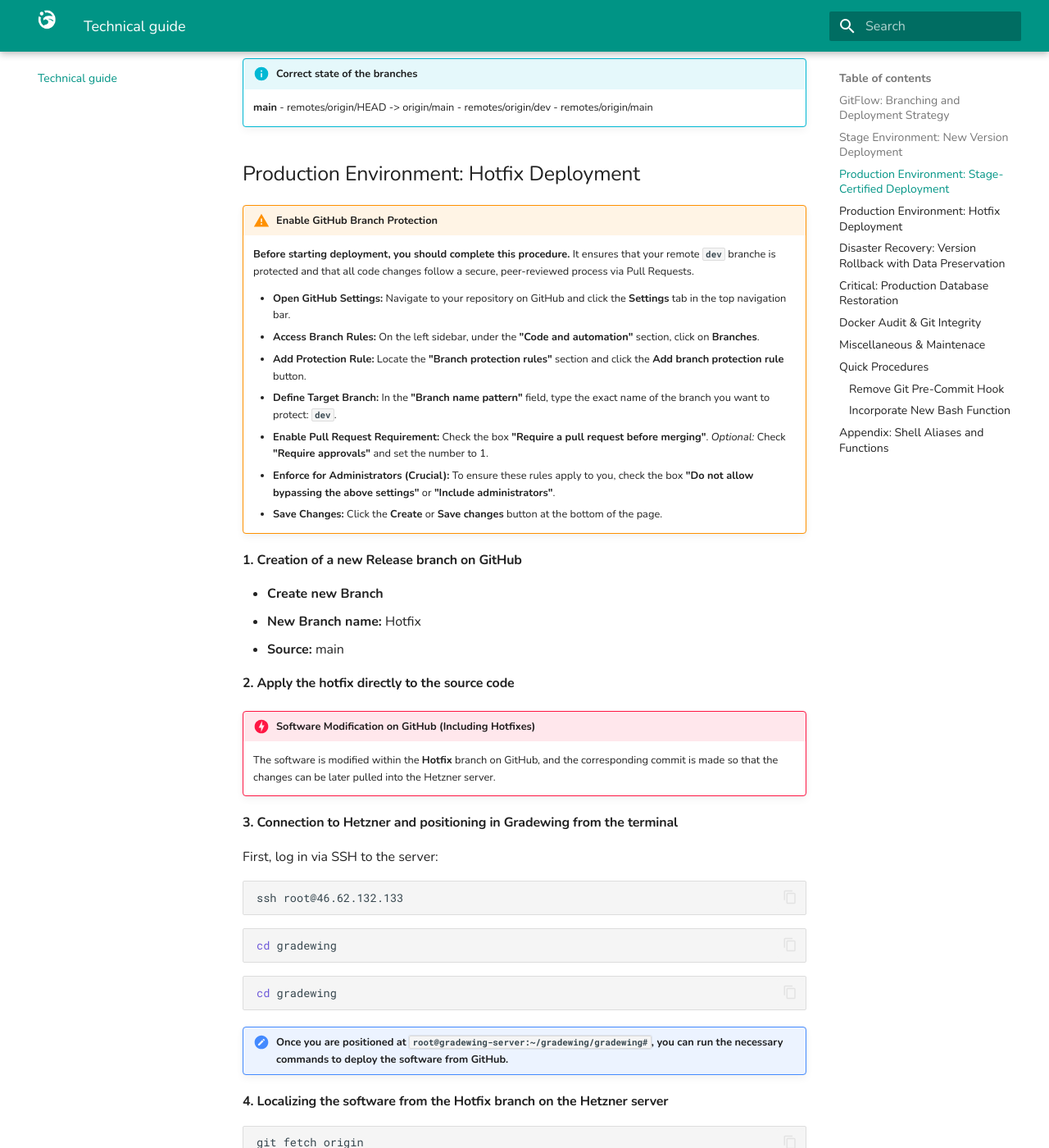
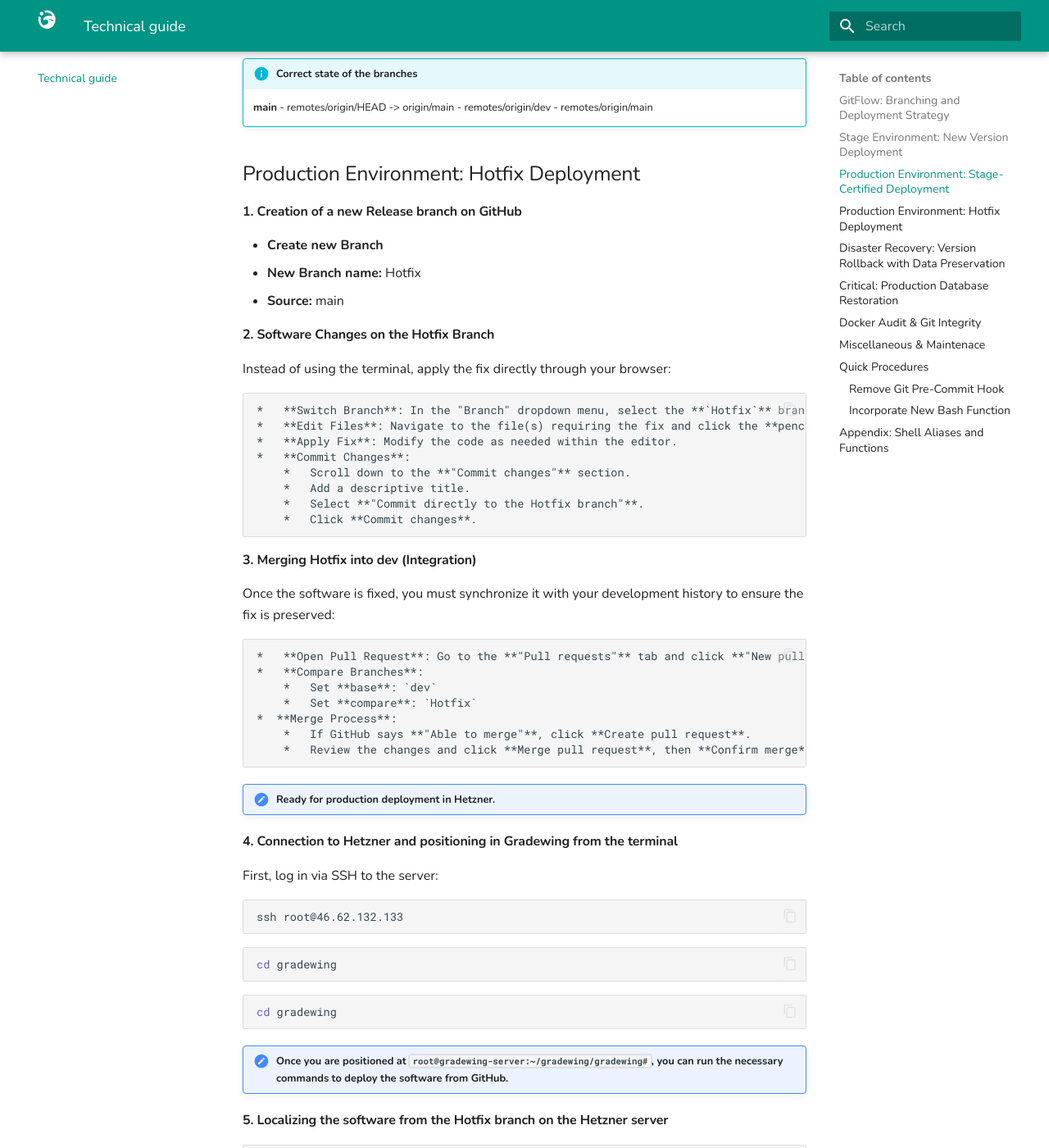
Before and after one commit to pablopenlop/gradewing_guide, an MkDocs documentation site: the page built from docs/other.md, in a window 1280 px wide and 1400 px high, scrolled down 5656 px. Shown: the whole window at 82% size. Built offline with MkDocs 1.6.1 and Material for MkDocs 9.7.7, drawn with Linux system fonts in a browser that asks for light colours; some of the changed text lies outside the part shown.

Commit message:
Update other.md

````diff
--- a/docs/other.md
+++ b/docs/other.md
@@ -211,35 +211,40 @@ git branch -a				# -- VERIFICATION
 
 ## Production Environment: Hotfix Deployment
 
-!!! warning "Enable GitHub Branch Protection"
-    **Before starting deployment, you should complete this procedure.** It ensures that your remote **`dev`** branche is protected and that all code changes follow a secure, peer-reviewed process via Pull Requests.
-
-    *   **Open GitHub Settings:**
-        Navigate to your repository on GitHub and click the **Settings** tab in the top navigation bar.
-    *   **Access Branch Rules:**
-        On the left sidebar, under the **"Code and automation"** section, click on **Branches**.
-    *   **Add Protection Rule:**
-        Locate the **"Branch protection rules"** section and click the **Add branch protection rule** button.
-    *   **Define Target Branch:**
-        In the **"Branch name pattern"** field, type the exact name of the branch you want to protect: **`dev`**.
-    *   **Enable Pull Request Requirement:**
-        Check the box **"Require a pull request before merging"**.
-        *Optional:* Check **"Require approvals"** and set the number to 1.
-    *   **Enforce for Administrators (Crucial):**
-        To ensure these rules apply to you, check the box **"Do not allow bypassing the above settings"** or **"Include administrators"**.
-    *   **Save Changes:**
-        Click the **Create** or **Save changes** button at the bottom of the page.
-
 #### 1. Creation of a new Release branch on GitHub
 *   **Create new Branch**
 *   **New Branch name:** Hotfix
 *   **Source:** main
 
-#### 2. Apply the hotfix directly to the source code
-!!! danger "Software Modification on GitHub (Including Hotfixes)"
-    The software is modified within the **Hotfix** branch on GitHub, and the corresponding commit is made so that the changes can be later pulled into the Hetzner server.
+#### 2. Software Changes on the **Hotfix** Branch
 
-#### 3. Connection to Hetzner and positioning in Gradewing from the terminal
+Instead of using the terminal, apply the fix directly through your browser:
+
+    *   **Switch Branch**: In the "Branch" dropdown menu, select the **`Hotfix`** branch.
+    *   **Edit Files**: Navigate to the file(s) requiring the fix and click the **pencil icon** (*Edit this file*).
+    *   **Apply Fix**: Modify the code as needed within the editor.
+    *   **Commit Changes**:
+        *   Scroll down to the **"Commit changes"** section.
+        *   Add a descriptive title.
+        *   Select **"Commit directly to the Hotfix branch"**.
+        *   Click **Commit changes**.
+
+#### 3. Merging **Hotfix** into **dev** (Integration)
+
+Once the software is fixed, you must synchronize it with your development history to ensure the fix is preserved:
+
+    *   **Open Pull Request**: Go to the **"Pull requests"** tab and click **"New pull request"**.
+    *   **Compare Branches**:
+        *   Set **base**: `dev`
+        *   Set **compare**: `Hotfix`
+    *  **Merge Process**:
+        *   If GitHub says **"Able to merge"**, click **Create pull request**.
+        *   Review the changes and click **Merge pull request**, then **Confirm merge**.
+
+!!! note " Ready for production deployment in Hetzner."
+
+
+#### 4. Connection to Hetzner and positioning in Gradewing from the terminal
 
 First, log in via SSH to the server:
 ```bash
@@ -254,7 +259,7 @@ cd gradewing
 
 !!! note "Once you are positioned at `root@gradewing-server:~/gradewing/gradewing#`, you can run the necessary commands to deploy the software from GitHub."
 
-#### 4. Localizing the software from the Hotfix branch on the Hetzner server
+#### 5. Localizing the software from the Hotfix branch on the Hetzner server
 
 ```bash
 git fetch origin
@@ -360,37 +364,6 @@ git push origin main
 git diff origin/main..origin/Hotfix			# -- VERIFICATION
 ```
 
-#### 12. Merge into **dev** from the **Hotfix** branch
-
-```bash
-git checkout dev
-```
-```bash
-git pull origin dev
-```
-```bash
-git merge Hotfix
-```
-```bash
-git diff dev..origin/Hotfix				# -- VERIFICATION
-```
-!!! info "Nothing should have been displayed on the terminal"
-
-```BASH
-git log dev..origin/dev --oneline       # -- VERIFICATION
-```
-!!! warning "Before running `git push origin dev`, verify that your local branch is synchronized. Use the output from the previous `git log dev..origin/dev --oneline` command to ensure no remote commits are missing."
-
-```bash
-git push origin dev
-```
-```bash
-git diff origin/dev..origin/Hotfix			# -- VERIFICATION
-```
-```bash
-git log main..origin/dev --oneline			# -- VERIFICATION
-```
-
 #### 13. Deletion of **Hotfix** branch in Hetzner and GitHub
 
 ```bash
@@ -400,16 +373,7 @@ git branch -d Hotfix
 git push origin --delete Hotfix
 ```
 
-#### 14. Deletion of **dev** branch in Hetzner (**only**)
-
-```bash
-git checkout main
-```
-```bash
-git branch -d dev
-```
-
-#### 15. Verification of branch status in Hetzner and GitHub
+#### 14. Verification of branch status in Hetzner and GitHub
 
 ```bash
 git branch -a				# -- VERIFICATION
````
Also changed, not shown: other parts of docs/other.md (+8 -9 lines).
